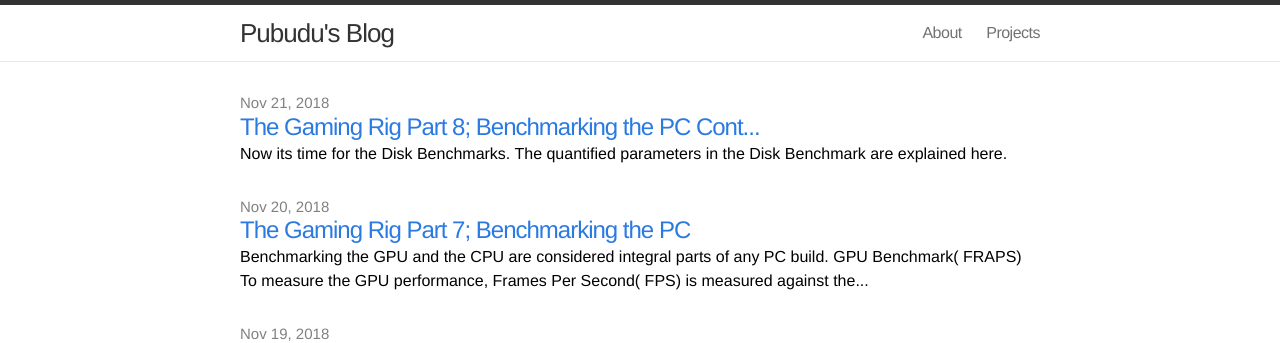
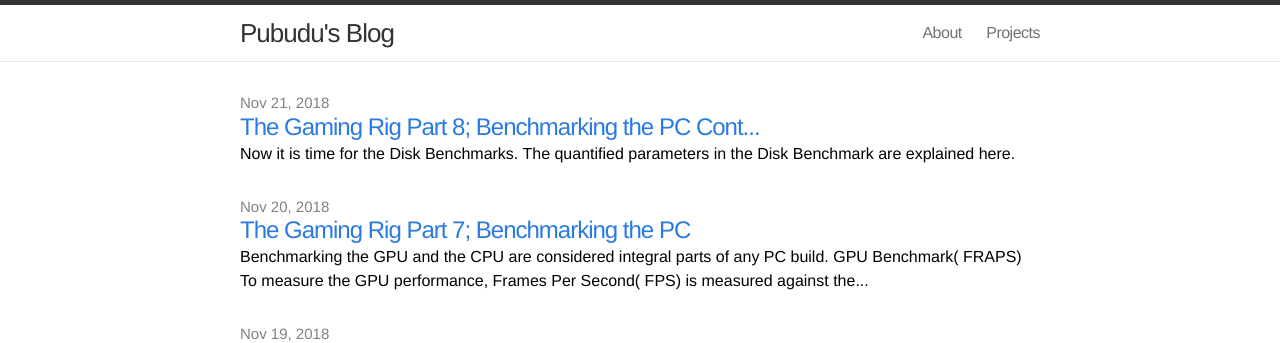
Before and after one commit to welagedara/welagedara.github.io, a Jekyll site: the page built from index.html, in a window 1280 px wide. Shown: the top 343 px of the page. Built offline with Jekyll 4.4.1, drawn with Linux system fonts in a browser that asks for light colours; the list of posts is cut into pages by our own code.

```diff
--- a/_posts/2018-11-21-the-gaming-rig-part-8.md
+++ b/_posts/2018-11-21-the-gaming-rig-part-8.md
@@ -7,7 +7,7 @@
 comments: true
 ---
 
-Now its time for the Disk Benchmarks. The quantified parameters in the Disk Benchmark are explained [here][crystal_disk].
+Now it is time for the Disk Benchmarks. The quantified parameters in the Disk Benchmark are explained [here][crystal_disk].
 
 {% assign image = "disk.png" %}
 {% assign alt = "Disk" %}
```
